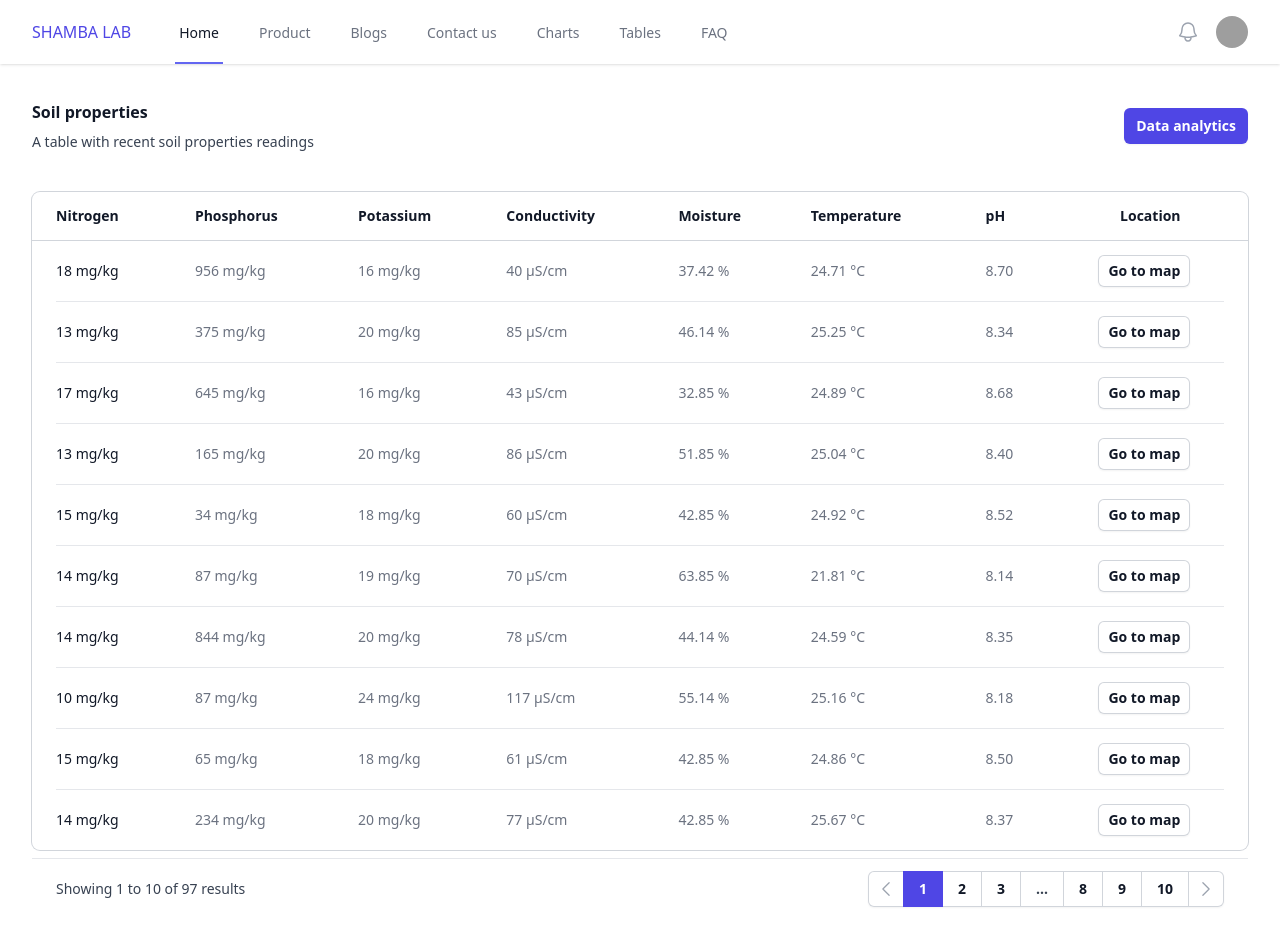
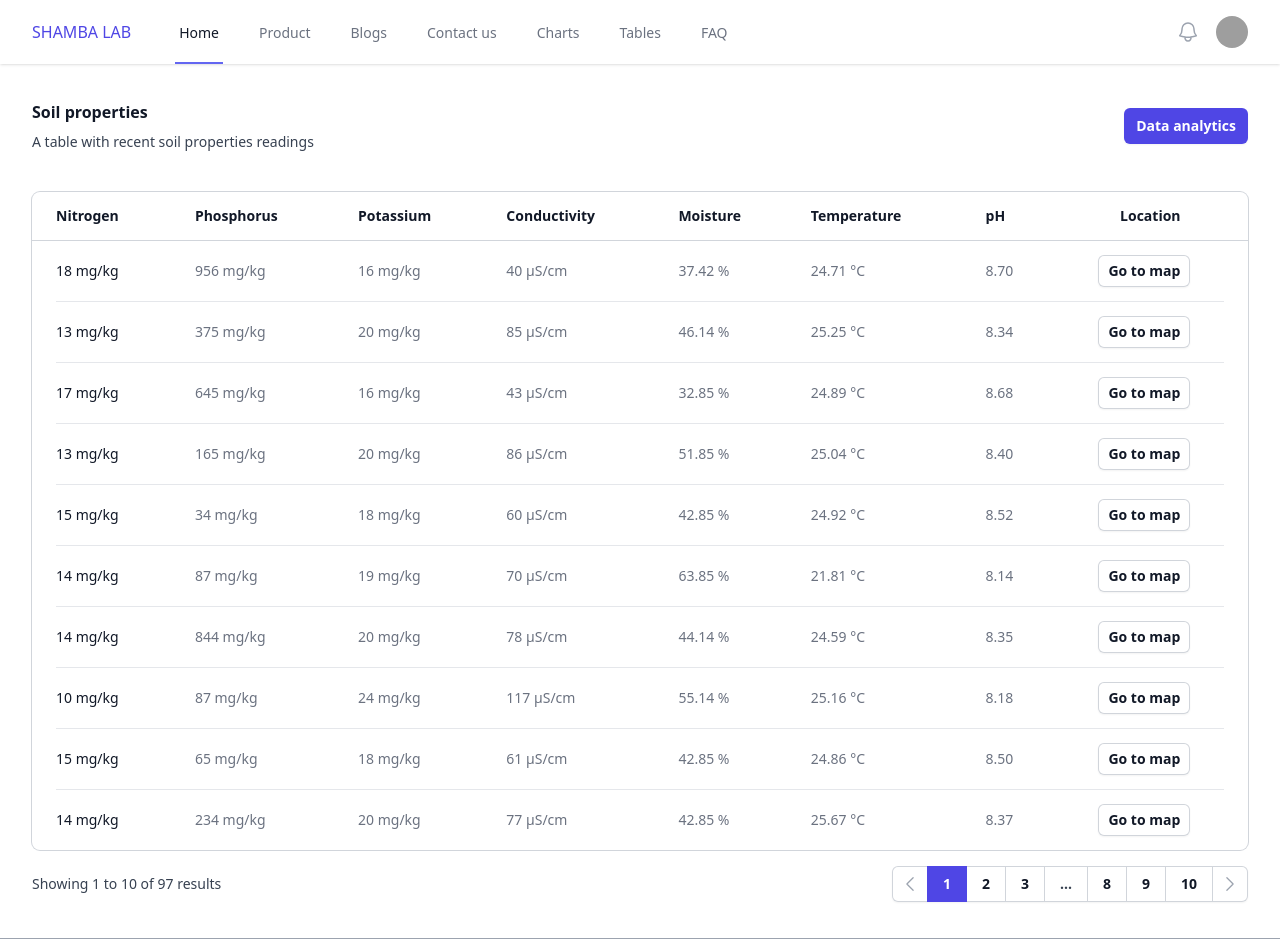
Before and after one commit to lennyjuma/shamba-ui, a Vue app: page /tables in a window 1280 px wide. Shown: the top 952 px of the page. Built offline with nearby package versions, Linux system fonts and the light colour scheme; grey boxes are pictures that could not be loaded; what highcharts-vue would draw is missing.

Commit message:
added redirect to maps

```diff
--- a/src/components/navigation/pagination.vue
+++ b/src/components/navigation/pagination.vue
@@ -1,5 +1,5 @@
 <template>
-  <div class="flex items-center justify-between border-t border-gray-200 bg-white px-4 py-3 sm:px-6">
+  <div class="flex items-center justify-between pt-2 bg-white ">
     <div class="flex flex-1 justify-between sm:hidden">
       <a href="#" class="relative inline-flex items-center rounded-md border border-gray-300 bg-white px-4 py-2 text-sm font-medium text-gray-700 hover:bg-gray-50">Previous</a>
       <a href="#" class="relative ml-3 inline-flex items-center rounded-md border border-gray-300 bg-white px-4 py-2 text-sm font-medium text-gray-700 hover:bg-gray-50">Next</a>
--- a/src/views/tables/index.vue
+++ b/src/views/tables/index.vue
@@ -61,7 +61,7 @@
           <td :class="[planIdx === 0 ? '' : 'border-t border-gray-200', 'hidden px-3 py-3.5 text-sm text-gray-500 lg:table-cell']">{{ soil.ph }}</td>
 
           <td :class="[planIdx === 0 ? '' : 'border-t border-transparent', 'relative py-3.5 pl-3 pr-4 text-center font-medium sm:pr-6']">
-            <button type="button" class="inline-flex items-center rounded-md bg-white px-2.5 py-1.5 text-sm font-semibold text-gray-900 shadow-sm ring-1 ring-inset ring-gray-300 hover:bg-gray-50 disabled:cursor-not-allowed disabled:opacity-30 disabled:hover:bg-white" :disabled="soil.isCurrent">
+            <button @click="go_to_maps()" type="button" class="inline-flex items-center rounded-md bg-white px-2.5 py-1.5 text-sm font-semibold text-gray-900 shadow-sm ring-1 ring-inset ring-gray-300 hover:bg-gray-50 disabled:cursor-not-allowed disabled:opacity-30 disabled:hover:bg-white" :disabled="soil.isCurrent">
               Go to map<span class="sr-only">, {{ soil.name }}</span>
             </button>
             <div v-if="planIdx !== 0" class="absolute -top-px left-0 right-6 h-px bg-gray-200" />
@@ -210,4 +210,8 @@ const soil_properties = [
     "ph": "8.37"
   } // More soil_properties...
 ]
+const go_to_maps = () => {
+  window.open('https://maps.google.com/?q=-1.181423908681221, 36.935804866892255', '_blank');
+
+}
 </script>
```
